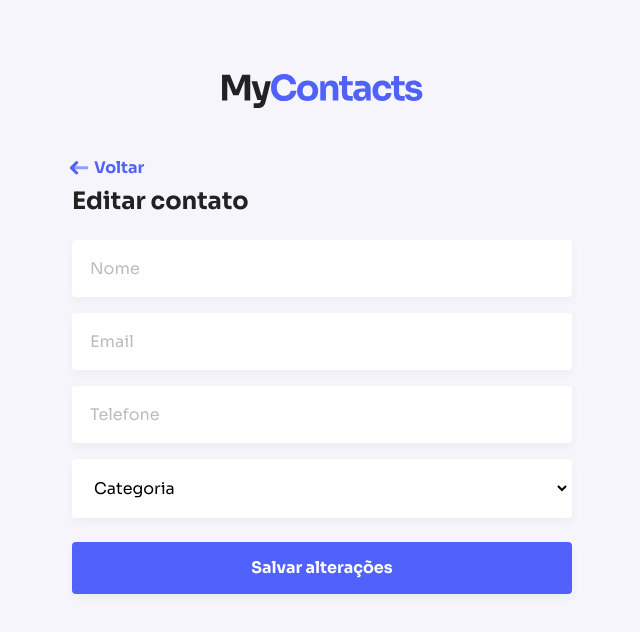
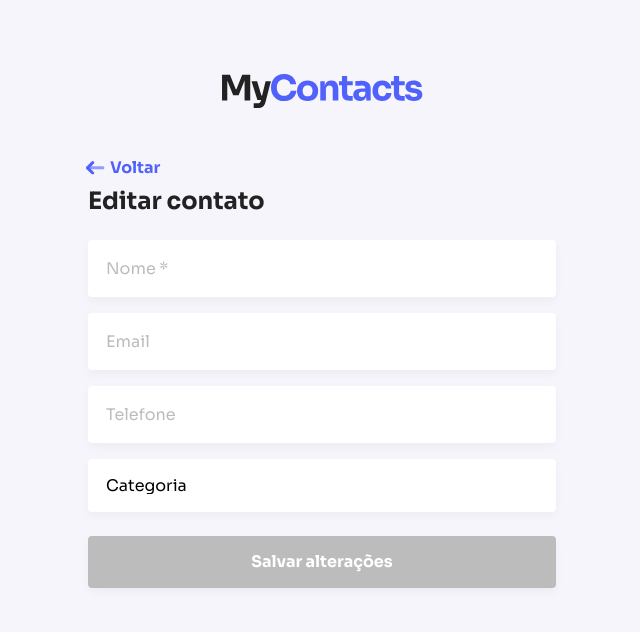
Before and after one commit to MatheusChein/mycontacts-frontend, a React (Create React App) app: page /edit/1 in a window 1280 px wide. Shown: the top 632 px of the page, without its empty margins (318-958 px from the left). Built offline with nearby package versions, Linux system fonts and the light colour scheme.

Commit message:
improvements on form UX and styling

```diff
--- a/src/components/App/styles.ts
+++ b/src/components/App/styles.ts
@@ -4,4 +4,5 @@ export const Container = styled.div`
   width: 100%;
   max-width: 500px;
   margin: 0 auto;
+  padding: 0 16px;
 `;
--- a/src/components/ContactForm/index.tsx
+++ b/src/components/ContactForm/index.tsx
@@ -1,4 +1,6 @@
 import { ChangeEvent, FormEvent, useState } from 'react';
+import { useErrors } from '../../hooks/useErrors';
+import { formatPhone } from '../../utils/formatPhone';
 import { isValidEmail } from '../../utils/isValidEmail';
 import { Button } from '../Button';
 import { FormGroup } from '../FormGroup';
@@ -9,28 +11,24 @@ import { FormContainer, ButtonContainer } from './styles';
 interface ContactFormProps {
   buttonLabel: string;
 }
-interface Error {
-  field: string;
-  message: string;
-}
 
 export function ContactForm({ buttonLabel }: ContactFormProps) {
   const [name, setName] = useState('');
   const [email, setEmail] = useState('');
   const [phone, setPhone] = useState('');
   const [category, setCategory] = useState('');
-  const [errors, setErrors] = useState<Error[]>([]);
+  const { addError, removeError, getErrorMessageByFieldName, errors } =
+    useErrors();
+
+  const isFormValid = name && errors.length === 0;
 
   const handleChangeName = (event: ChangeEvent<HTMLInputElement>) => {
     setName(event.target.value);
 
     if (!event.target.value) {
-      setErrors(prevState => [
-        ...prevState,
-        { field: 'name', message: 'Nome é obrigatório' },
-      ]);
+      addError({ field: 'name', message: 'Nome é obrigatório' });
     } else {
-      setErrors(prevState => prevState.filter(error => error.field !== 'name'));
+      removeError('name');
     }
   };
 
@@ -38,40 +36,31 @@ export function ContactForm({ buttonLabel }: ContactFormProps) {
     setEmail(event.target.value);
 
     if (event.target.value && !isValidEmail(event.target.value)) {
-      const emailErrorAlreadyExists = errors.find(
-        error => error.field === 'email',
-      );
-
-      if (emailErrorAlreadyExists) {
-        return;
-      }
-
-      setErrors(prevState => [
-        ...prevState,
-        { field: 'email', message: 'Formato inválido de email' },
-      ]);
+      addError({ field: 'email', message: 'Formato inválido de email' });
     } else {
-      setErrors(prevState =>
-        prevState.filter(error => error.field !== 'email'),
-      );
+      removeError('email');
     }
   };
 
-  function getErrorMessageByFieldName(fieldName: string) {
-    return errors.find(error => error.field === fieldName)?.message;
+  function handleChangePhone(event: ChangeEvent<HTMLInputElement>) {
+    setPhone(event.target.value);
   }
 
   function handleSubmit(event: FormEvent) {
     event.preventDefault();
 
+    if (errors.length > 0) {
+      return;
+    }
+
     console.log({ name, email, phone, category });
   }
 
   return (
-    <FormContainer onSubmit={handleSubmit}>
+    <FormContainer onSubmit={handleSubmit} noValidate>
       <FormGroup error={getErrorMessageByFieldName('name')}>
         <Input
-          placeholder="Nome"
+          placeholder="Nome *"
           value={name}
           onChange={handleChangeName}
           error={!!getErrorMessageByFieldName('name')}
@@ -91,8 +80,9 @@ export function ContactForm({ buttonLabel }: ContactFormProps) {
       <FormGroup>
         <Input
           placeholder="Telefone"
-          value={phone}
-          onChange={event => setPhone(event.target.value)}
+          value={formatPhone(phone)}
+          onChange={handleChangePhone}
+          maxLength={15}
         />
       </FormGroup>
 
@@ -110,7 +100,9 @@ export function ContactForm({ buttonLabel }: ContactFormProps) {
       </FormGroup>
 
       <ButtonContainer>
-        <Button type="submit">{buttonLabel}</Button>
+        <Button disabled={!isFormValid} type="submit">
+          {buttonLabel}
+        </Button>
       </ButtonContainer>
     </FormContainer>
   );
--- a/src/components/Input/styles.ts
+++ b/src/components/Input/styles.ts
@@ -15,6 +15,7 @@ export const InputContainer = styled.input<InputContainerProps>`
   background: #fff;
   border: 2px solid #fff;
   transition: border-color 200ms;
+  appearance: none;
 
   &::placeholder {
     color: ${props => props.theme.colors.gray[200]};
--- a/src/components/Select/styles.ts
+++ b/src/components/Select/styles.ts
@@ -11,6 +11,7 @@ export const SelectContainer = styled.select`
   background: #fff;
   border: 2px solid #fff;
   transition: border-color 200ms;
+  appearance: none;
 
   &::placeholder {
     color: ${props => props.theme.colors.gray[200]};
--- /dev/null
+++ b/src/hooks/useErrors.ts
@@ -0,0 +1,40 @@
+import { useState } from 'react';
+
+interface Error {
+  field: string;
+  message: string;
+}
+
+interface addErrorData {
+  field: string;
+  message: string;
+}
+
+export function useErrors() {
+  const [errors, setErrors] = useState<Error[]>([]);
+
+  function addError({ field, message }: addErrorData) {
+    const errorAlreadyExists = errors.find(error => error.field === field);
+
+    if (errorAlreadyExists) {
+      return;
+    }
+
+    setErrors(prevState => [...prevState, { field, message }]);
+  }
+
+  function removeError(field: string) {
+    setErrors(prevState => prevState.filter(error => error.field !== field));
+  }
+
+  function getErrorMessageByFieldName(fieldName: string) {
+    return errors.find(error => error.field === fieldName)?.message;
+  }
+
+  return {
+    addError,
+    removeError,
+    getErrorMessageByFieldName,
+    errors,
+  };
+}
--- /dev/null
+++ b/src/utils/formatPhone.ts
@@ -0,0 +1,6 @@
+export function formatPhone(phoneNumber: string) {
+  return phoneNumber
+    .replace(/\D/g, '')
+    .replace(/^(\d{2})\B/, '($1) ')
+    .replace(/(\d{1})?(\d{4})(\d{4})/, '$1$2-$3');
+}
```
